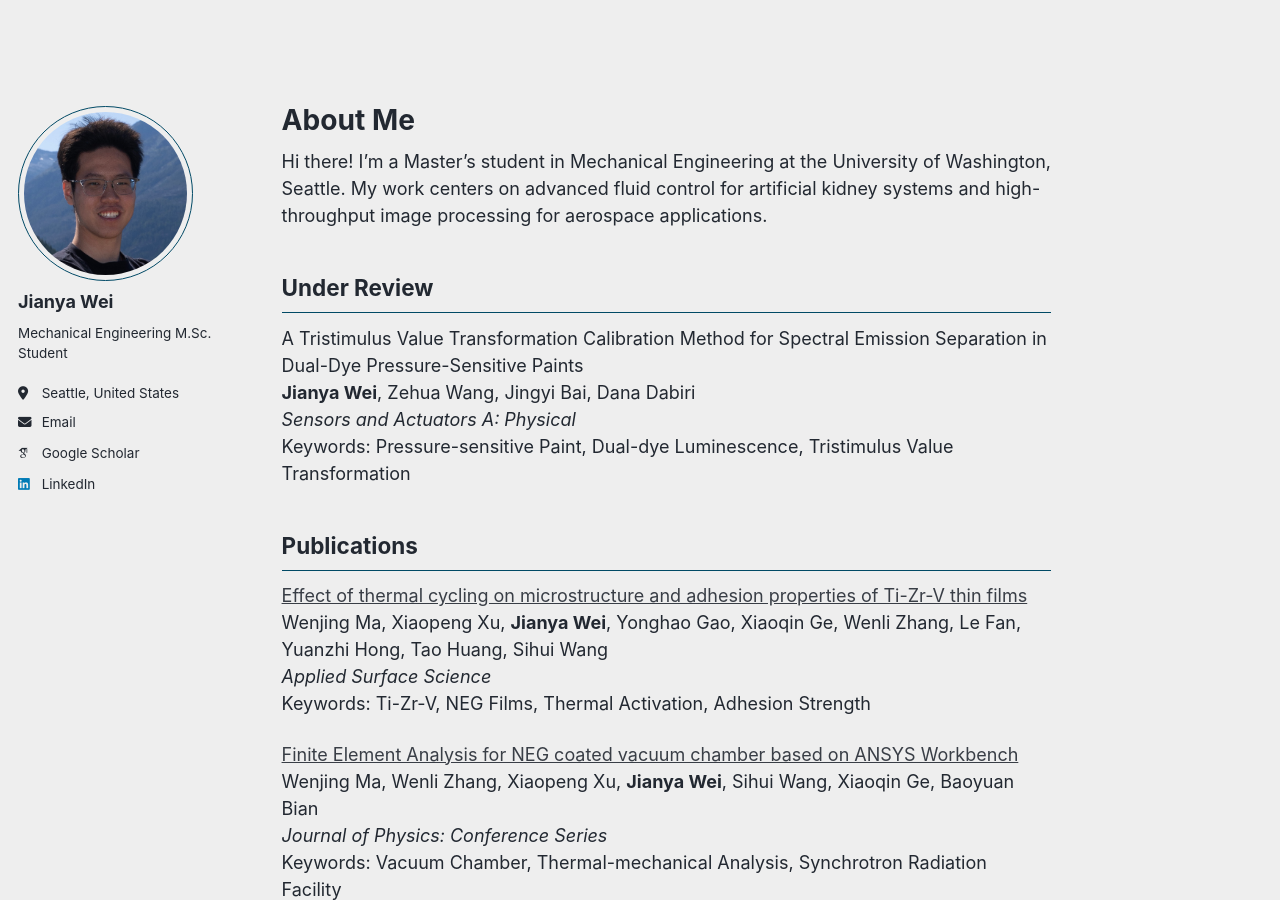
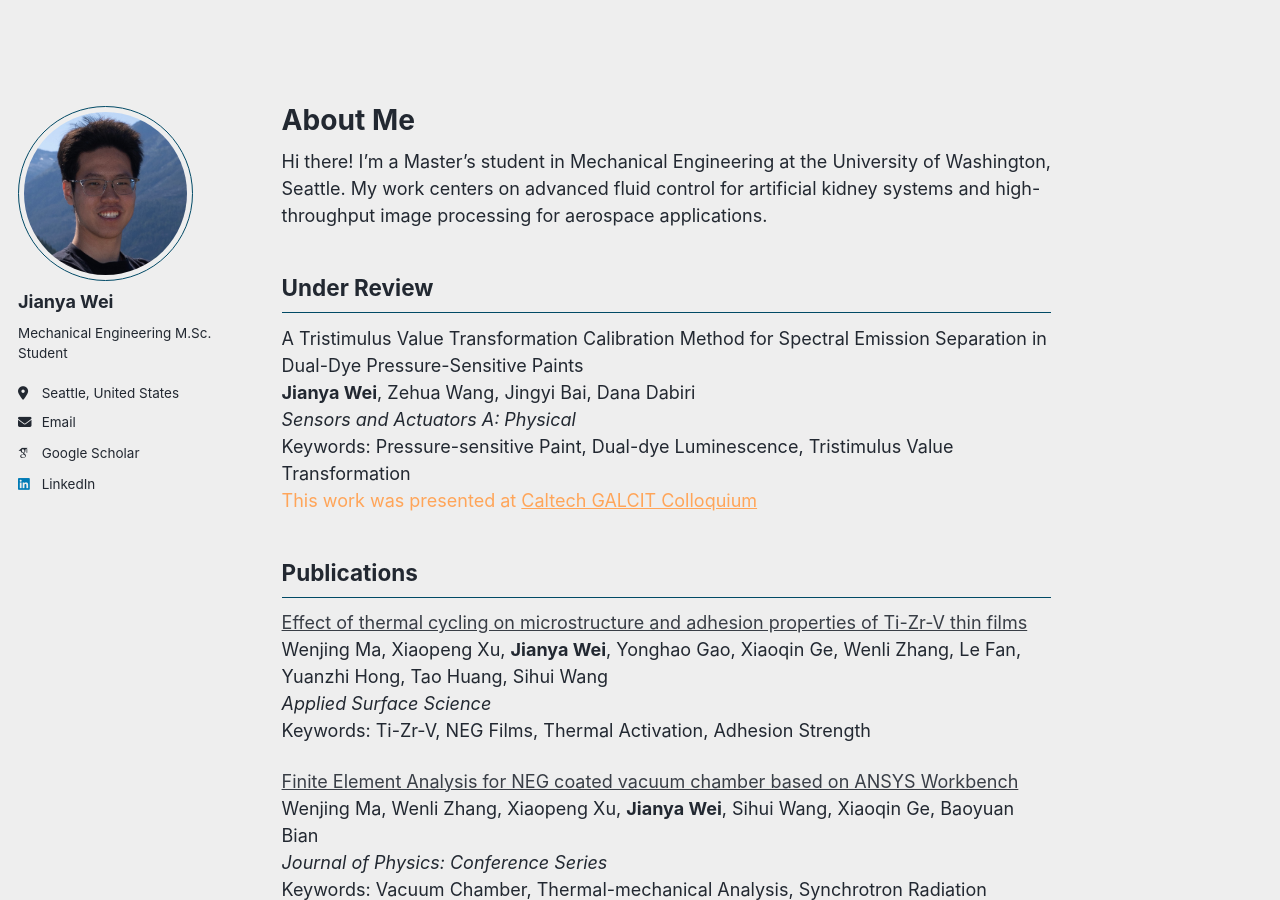
Before and after one commit to jywei02/jywei02.github.io, a Jekyll site: the page built from _pages/about.md, in a window 1280 px wide and 900 px high. Built offline with Jekyll 4.4.1, drawn with Linux system fonts in a browser that asks for light colours; some web fonts are replaced.

Commit message:
Update about.md

```diff
--- a/_pages/about.md
+++ b/_pages/about.md
@@ -15,6 +15,7 @@ A Tristimulus Value Transformation Calibration Method for Spectral Emission Sepa
 **Jianya Wei**, Zehua Wang, Jingyi Bai, Dana Dabiri
 *Sensors and Actuators A: Physical*
 Keywords: Pressure-sensitive Paint, Dual-dye Luminescence, Tristimulus Value Transformation
+<span style="color:#FFA559;">This work was presented at <a href="https://www.caltech.edu/campus-life-events/calendar/galcit-colloquium-378" style="color:#FFA559;">Caltech GALCIT Colloquium</a></span>
 
 Publications
 ------
```
